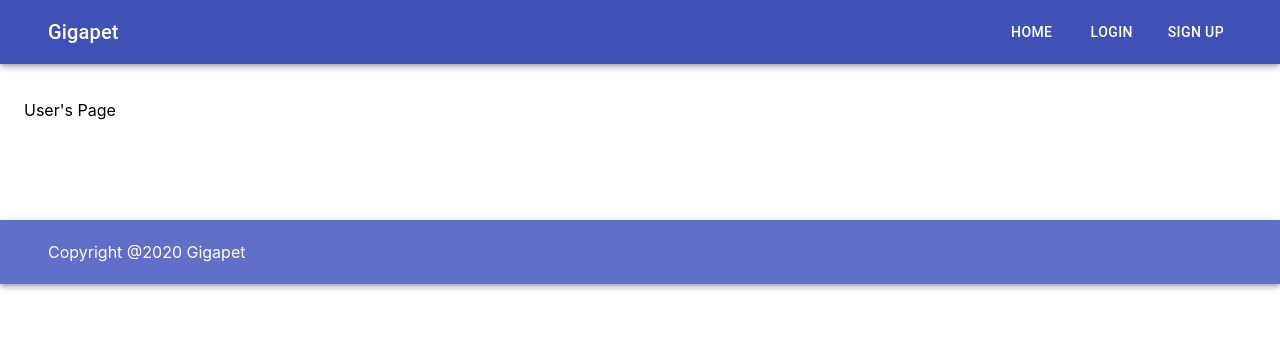
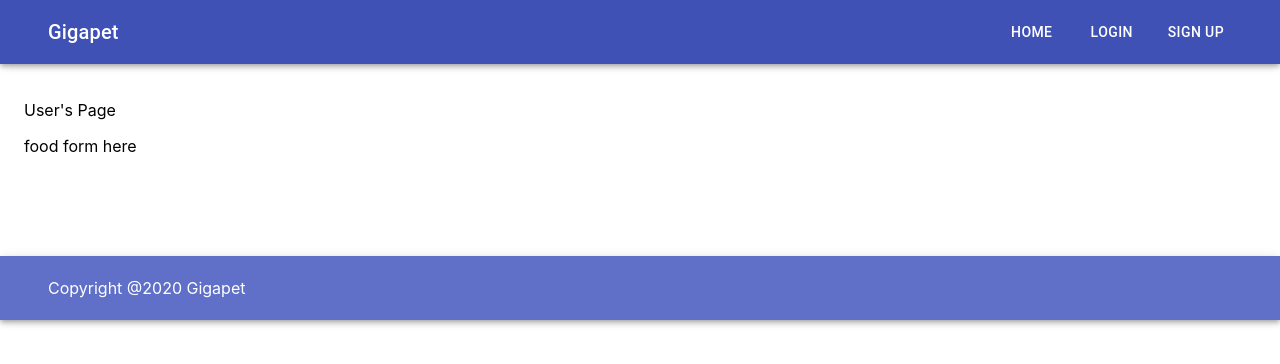
Before and after one commit to Build-Week-Gigapet-2/Front-End, a React (Create React App) app: page /api/users/1/children in a window 1280 px wide. Shown: the top 364 px of the page. Built offline with nearby package versions, Linux system fonts and the light colour scheme; sample sign-in values are in the browser's storage.

Commit message:
linked food form to user page

```diff
--- a/src/Components/User/UserPage.js
+++ b/src/Components/User/UserPage.js
@@ -1,9 +1,11 @@
 import React from 'react'
+import FoodForm from './foodForm';
 
 export default function UserPage() {
     return (
         <div>
             <p>User's Page</p>
+            <FoodForm />
         </div>
     )
 }
--- a/src/Components/User/foodForm.js
+++ b/src/Components/User/foodForm.js
@@ -3,7 +3,7 @@ import React from 'react'
 export default function foodForm() {
     return (
         <div>
-
+            <p>food form here</p>
         </div>
     )
 }
```
